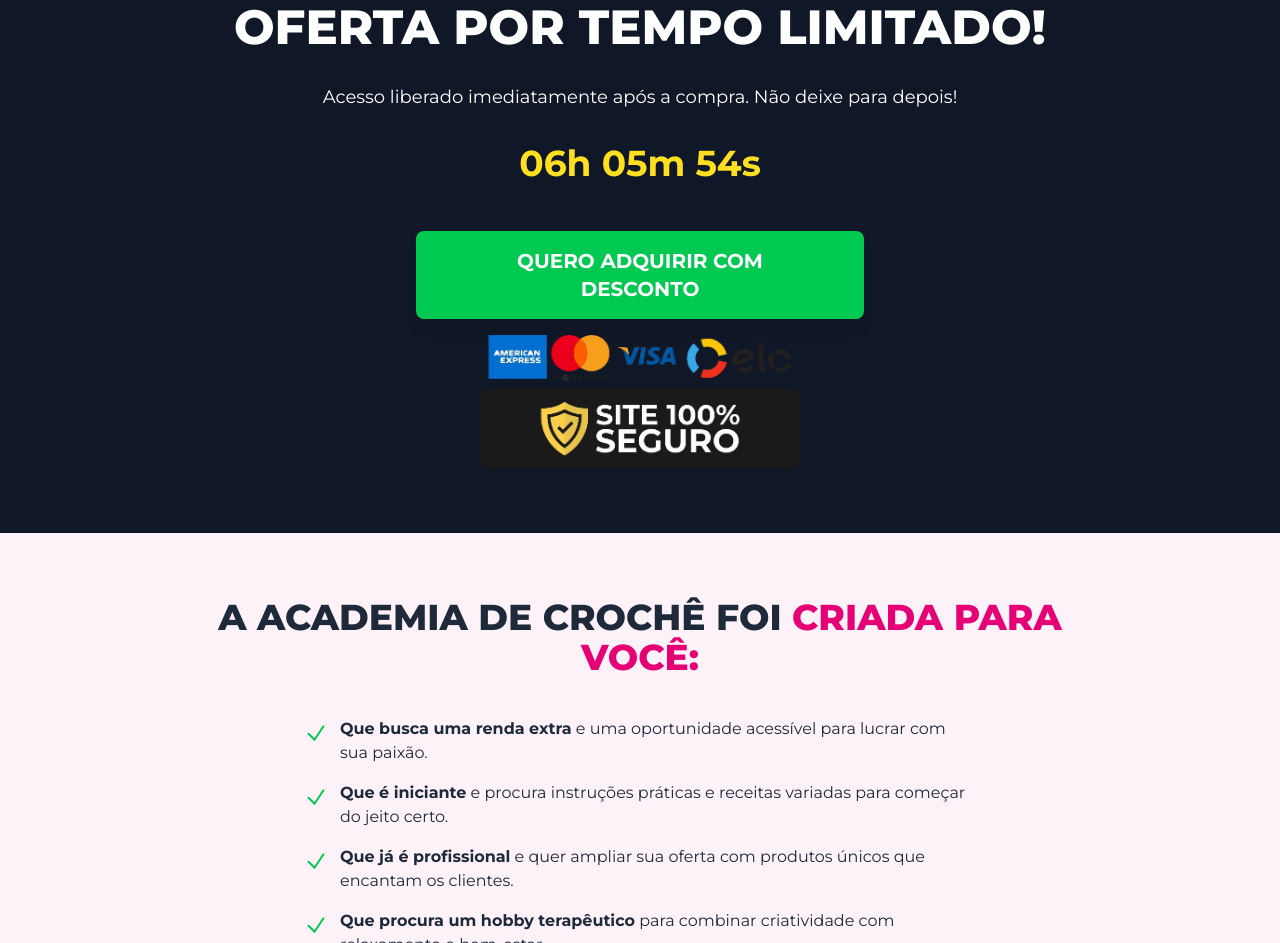
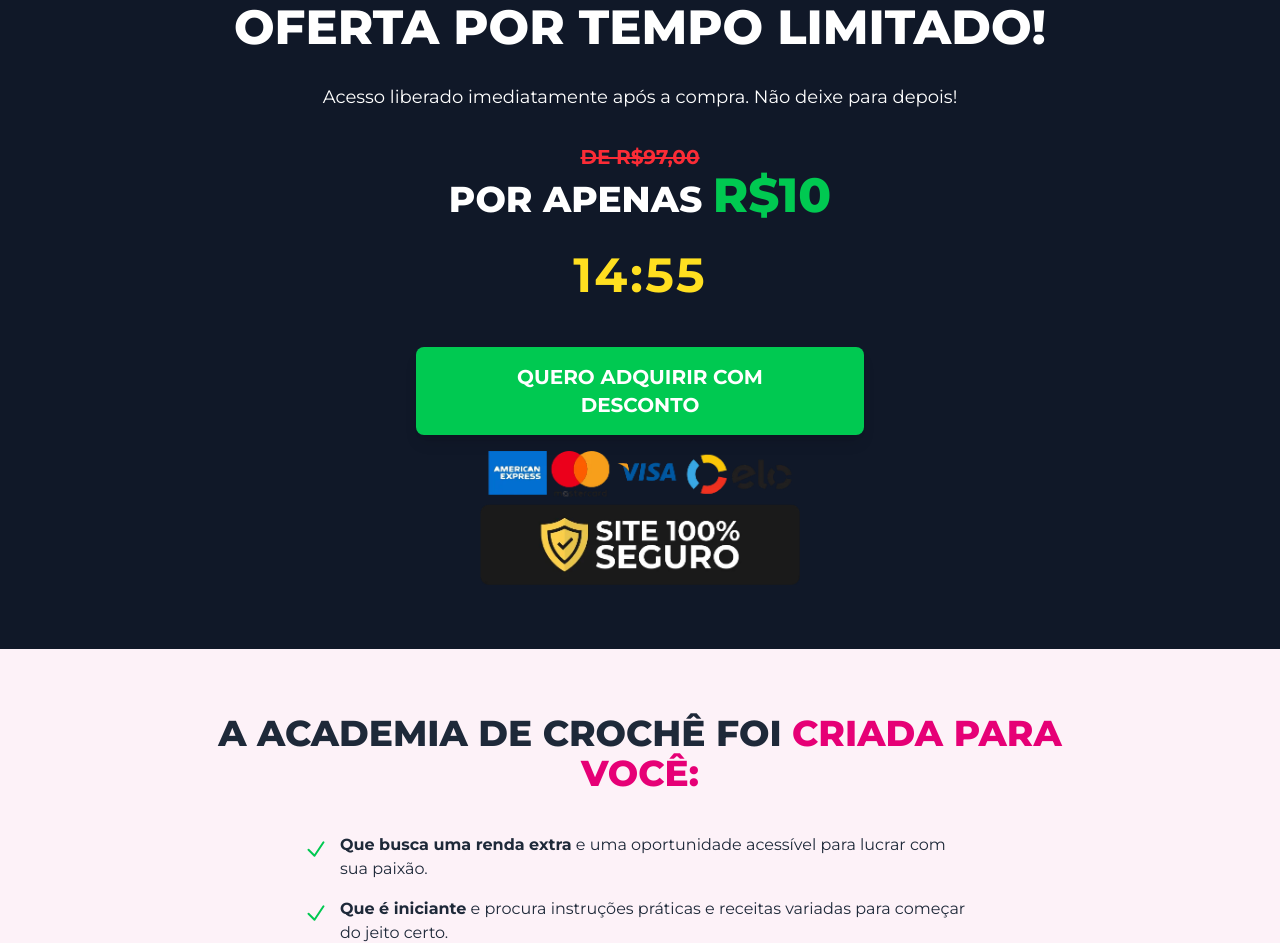
Before and after one commit to sizenando-f/landing-page-academia-do-croche, a website built with Vite: page index.html in a window 1280 px wide. Shown: the part 4336-5279 px from the top of the page. Built offline with nearby package versions, Linux system fonts and the light colour scheme.

Commit message:
fix: Altera tempo limite e adiciona lembrete do preço

```diff
--- a/index.html
+++ b/index.html
@@ -285,10 +285,21 @@
           <p class="text-lg">
             Acesso liberado imediatamente após a compra. Não deixe para depois!
           </p>
+
+          <div class="text-center">
+            <p class="text-xl font-bold text-red-500 line-through">
+              DE R$97,00
+            </p>
+            <p class="text-4xl font-extrabold text-white">
+              POR APENAS <span class="text-green-500 text-5xl">R$10</span>
+            </p>
+          </div>
+
           <div
             id="countdown-timer"
-            class="text-4xl font-bold text-yellow-300"
+            class="text-5xl font-bold text-yellow-300 tracking-wider"
           ></div>
+
           <div class="w-full flex flex-col items-center gap-4 mt-4">
             <a
               href="#planos"
--- a/src/main.js
+++ b/src/main.js
@@ -19,34 +19,39 @@ document.addEventListener("DOMContentLoaded", () => {
   }
 
   //-----------------------------------------------------
-  // CÓDIGO DO TIMER DE CONTAGEM REGRESSIVA
+  // CÓDIGO DO TIMER DE CONTAGEM REGRESSIVA DE 15 MINUTOS
   //-----------------------------------------------------
   const countdownElement = document.getElementById("countdown-timer");
   if (countdownElement) {
+    let countdownEndTime = localStorage.getItem("countdownEndTime");
+
+    // Se não houver um tempo final salvo ou se o tempo já expirou, cria um novo.
+    if (!countdownEndTime || new Date().getTime() > countdownEndTime) {
+      const fifteenMinutesFromNow = new Date().getTime() + 15 * 60 * 1000;
+      localStorage.setItem("countdownEndTime", fifteenMinutesFromNow);
+      countdownEndTime = fifteenMinutesFromNow;
+    }
+
     const interval = setInterval(() => {
-      const now = new Date();
-      const midnight = new Date(
-        now.getFullYear(),
-        now.getMonth(),
-        now.getDate() + 1
-      );
-      const diff = midnight - now;
+      const now = new Date().getTime();
+      const diff = countdownEndTime - now;
 
+      // Se o tempo acabou
       if (diff <= 0) {
-        countdownElement.innerHTML = "00h 00m 00s";
+        countdownElement.innerHTML = "00:00";
         clearInterval(interval);
         return;
       }
 
-      const hours = Math.floor(
-        (diff % (1000 * 60 * 60 * 24)) / (1000 * 60 * 60)
-      );
+      // Calcula os minutos e segundos restantes
       const minutes = Math.floor((diff % (1000 * 60 * 60)) / (1000 * 60));
       const seconds = Math.floor((diff % (1000 * 60)) / 1000);
 
-      countdownElement.innerHTML = `${String(hours).padStart(2, "0")}h ${String(
-        minutes
-      ).padStart(2, "0")}m ${String(seconds).padStart(2, "0")}s`;
+      // Exibe no formato MM:SS
+      countdownElement.innerHTML = `${String(minutes).padStart(
+        2,
+        "0"
+      )}:${String(seconds).padStart(2, "0")}`;
     }, 1000);
   }
 
@@ -78,8 +83,6 @@ document.addEventListener("DOMContentLoaded", () => {
   //-----------------------------------------------------
   // CARROSSEL DE VÍDEO COM AUTOPLAY INTELIGENTE
   //-----------------------------------------------------
-
-  // CORREÇÃO: Declaramos a variável de visibilidade ANTES de o Swiper ser criado.
   let isCarouselVisible = false;
 
   const videoSwiper = new Swiper(".videoSwiper", {
```
